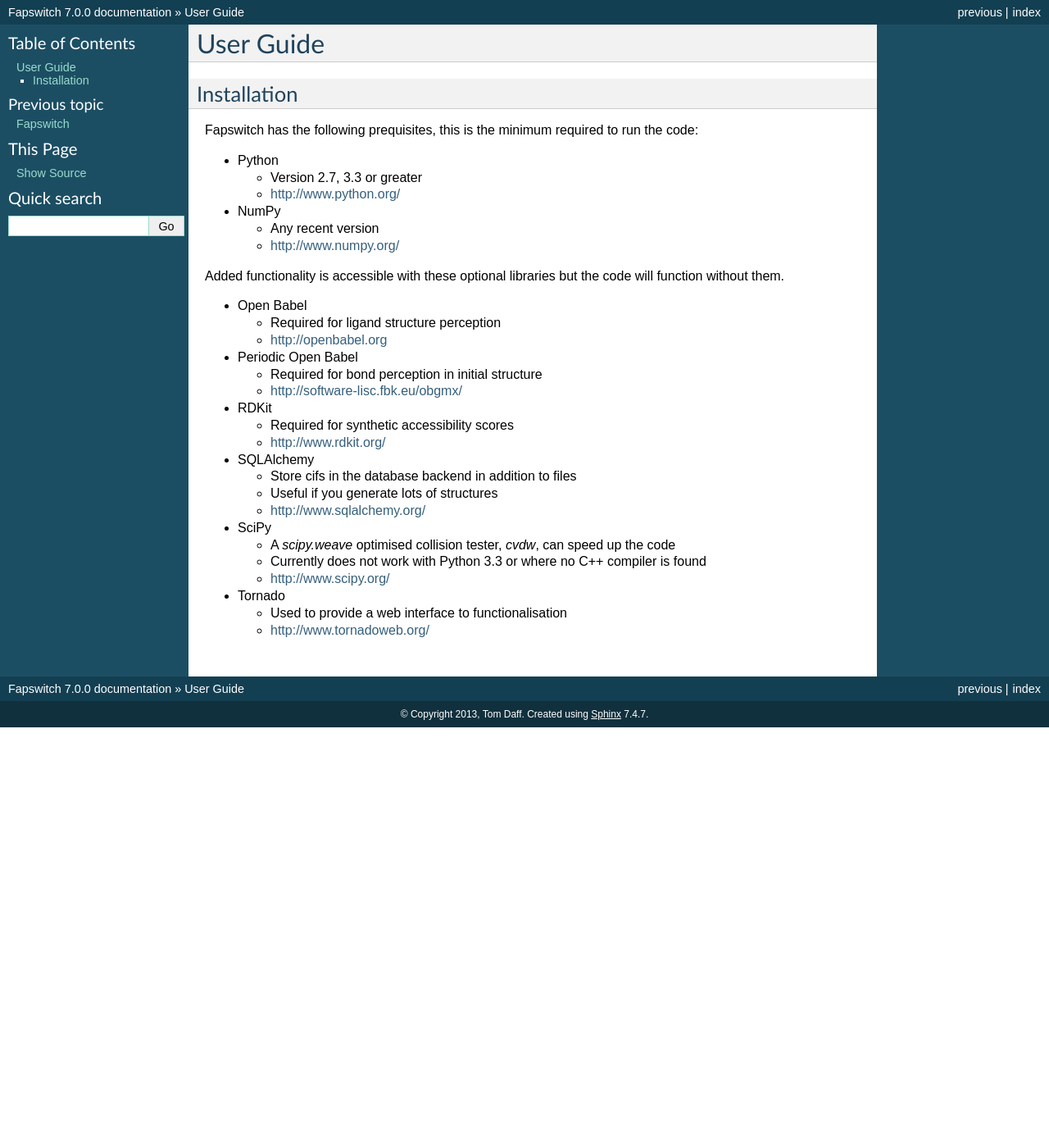
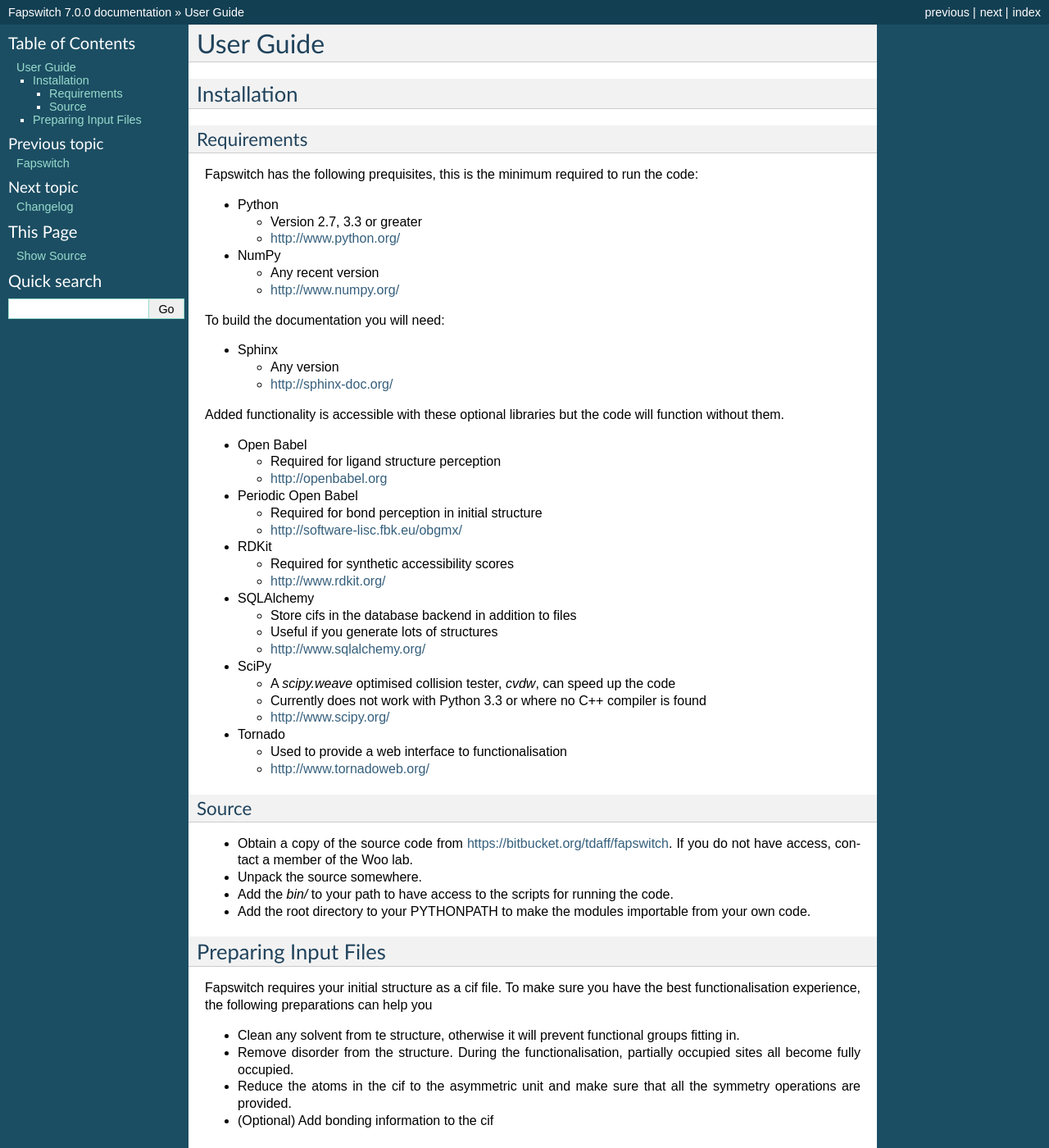
Before and after one commit to tdaff/fapswitch, a Sphinx documentation site: the page built from doc/userguide.rst, in a window 1280 px wide and 1400 px high. Shown: the whole window at 82% size. Built offline with Sphinx 7.4.7, drawn with Linux system fonts in a browser that asks for light colours.

Commit message:
doc: working on first documentation set

```diff
--- a/doc/index.rst
+++ b/doc/index.rst
@@ -18,6 +18,7 @@
 
    introduction
    userguide
+   changes
 
 
 Indices and tables
--- a/doc/userguide.rst
+++ b/doc/userguide.rst
@@ -3,6 +3,9 @@
 
 Installation
 ------------
+
+Requirements
+############
 
 Fapswitch has the following prequisites, this is the minimum required to
 run the code:
@@ -17,6 +20,14 @@
 
   * Any recent version
   * http://www.numpy.org/
+
+
+To build the documentation you will need:
+
+* Sphinx
+
+  * Any version
+  * http://sphinx-doc.org/
 
 
 Added functionality is accessible with these optional libraries but the
@@ -58,3 +69,33 @@
 
   * Used to provide a web interface to functionalisation
   * http://www.tornadoweb.org/
+
+
+Source
+######
+
+* Obtain a copy of the source code from https://bitbucket.org/tdaff/fapswitch.
+  If you do not have access, contact a member of the Woo lab.
+* Unpack the source somewhere.
+* Add the `bin/` to your path to have access to the scripts for running
+  the code.
+* Add the root directory to your PYTHONPATH to make the modules importable
+  from your own code.
+
+
+
+
+Preparing Input Files
+---------------------
+
+Fapswitch requires your initial structure as a cif file. To make sure you
+have the best functionalisation experience, the following preparations
+can help you
+
+* Clean any solvent from te structure, otherwise it will prevent
+  functional groups fitting in.
+* Remove disorder from the structure. During the functionalisation,
+  partially occupied sites all become fully occupied.
+* Reduce the atoms in the cif to the asymmetric unit and make sure that
+  all the symmetry operations are provided.
+* (Optional) Add bonding information to the cif
```
Also changed, not shown: doc/changes.rst (added, +22 -0 lines), doc/introduction.rst (+12 -2 lines).
